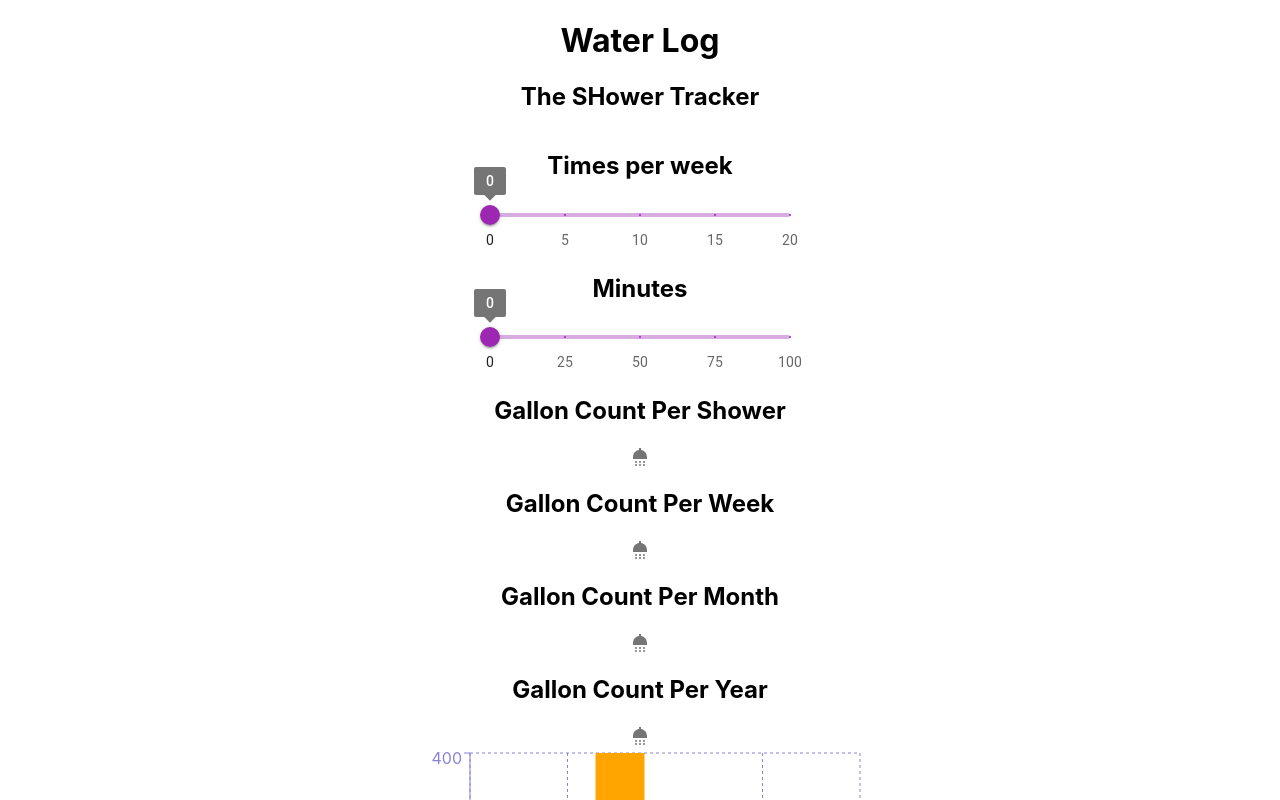
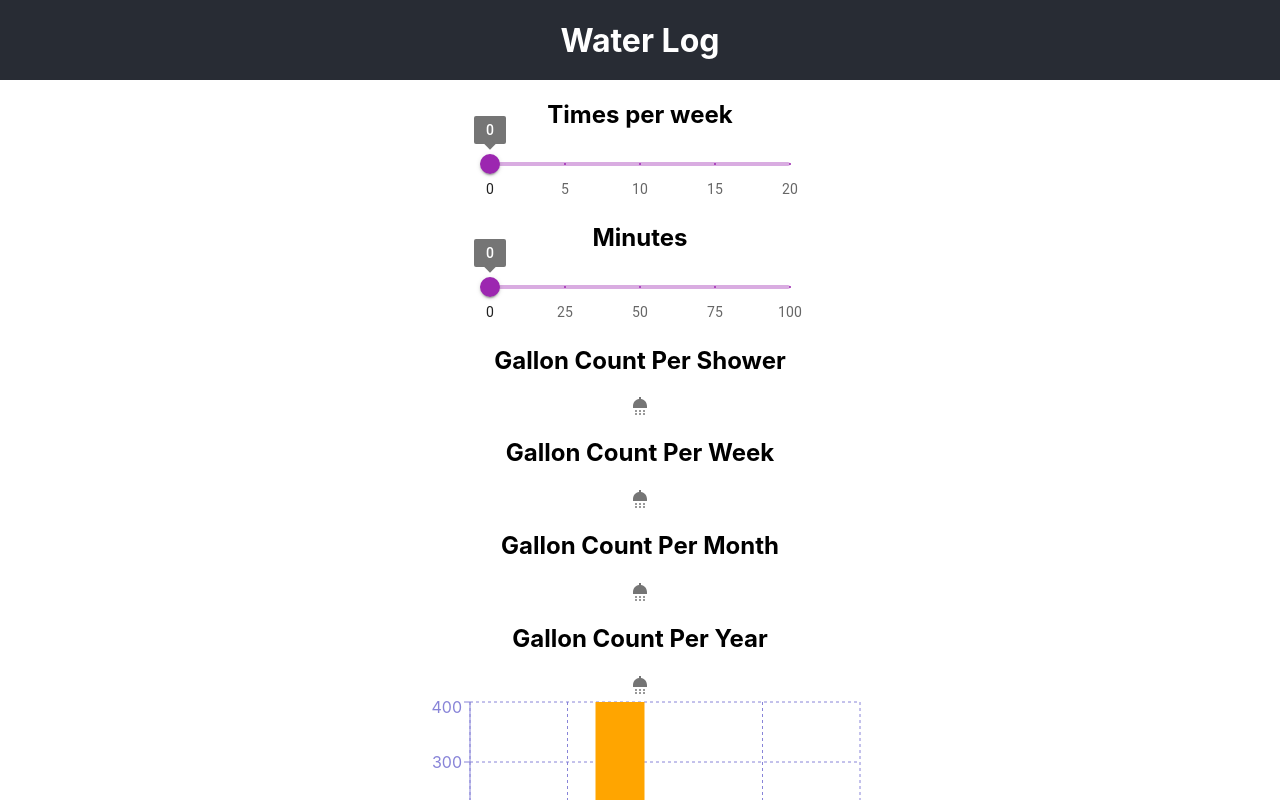
Before and after one commit to dwaynek24/water-tracker, a React (Create React App) app: page / in a window 1280 px wide. Shown: the top 800 px of the page. Built offline with nearby package versions, Linux system fonts and the light colour scheme.

Commit message:
title css

```diff
--- a/src/App.css
+++ b/src/App.css
@@ -4,6 +4,7 @@
   flex-direction: column;
   justify-content: center;
   justify-content: space-between;
+
 }
 
 .inputForm {
@@ -19,14 +20,13 @@
 
 
 
-.App-header {
+.title {
+
   background-color: #282c34;
-  min-height: 100vh;
-  display: flex;
-  flex-direction: column;
-  align-items: center;
-  justify-content: center;
-  font-size: calc(10px + 2vmin);
+  min-height: 5vh;
+  max-height: 10vh;
+
+
   color: white;
 }
 
--- a/src/components/Header.js
+++ b/src/components/Header.js
@@ -4,9 +4,9 @@
 function Header(props) {
 
     return (
-        <div>
+        <div className="title">
             <h1>Water Log</h1>
-            <h2>The SHower Tracker</h2>
+            <h2>The Shower Tracker</h2>
 
         </div>
     );
```
